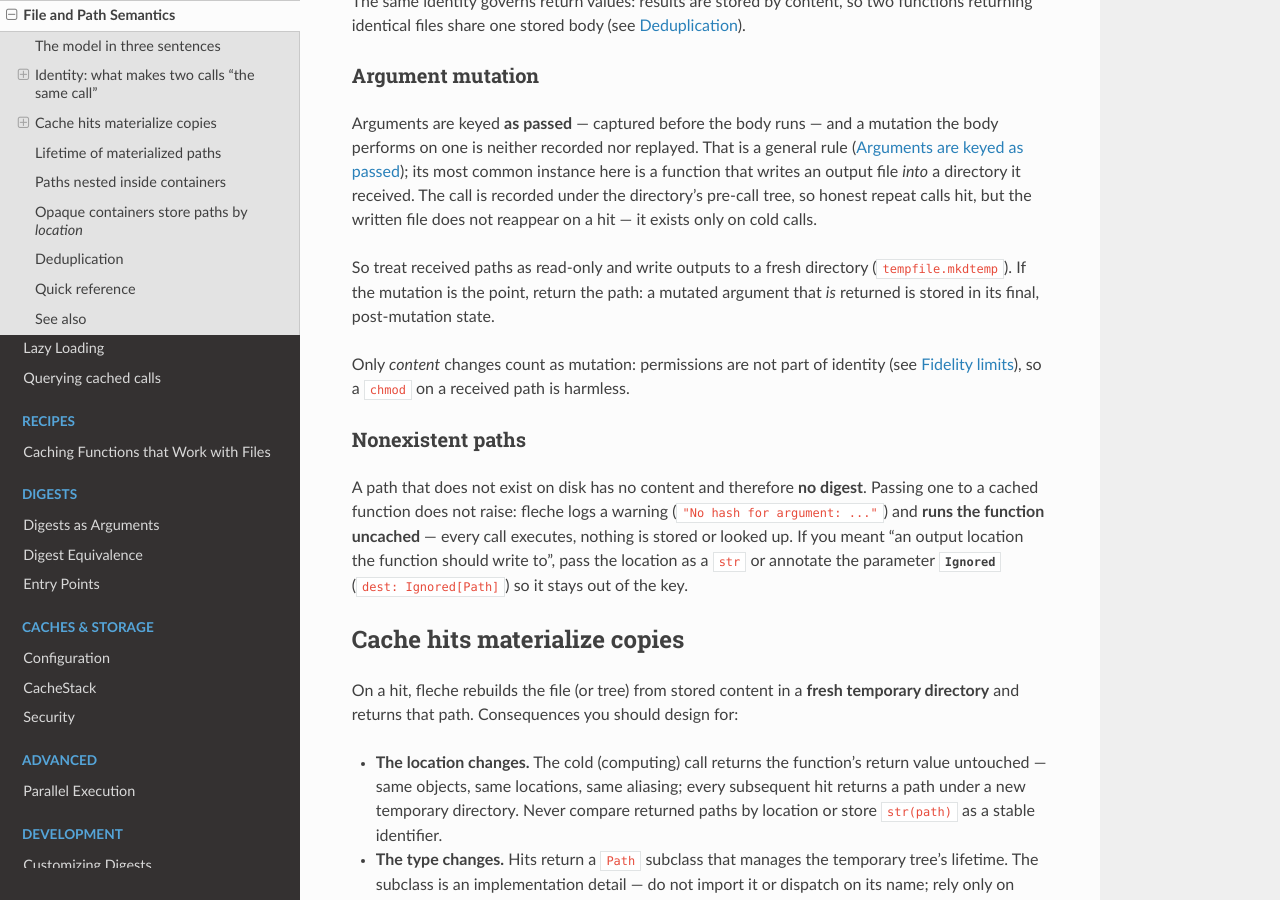
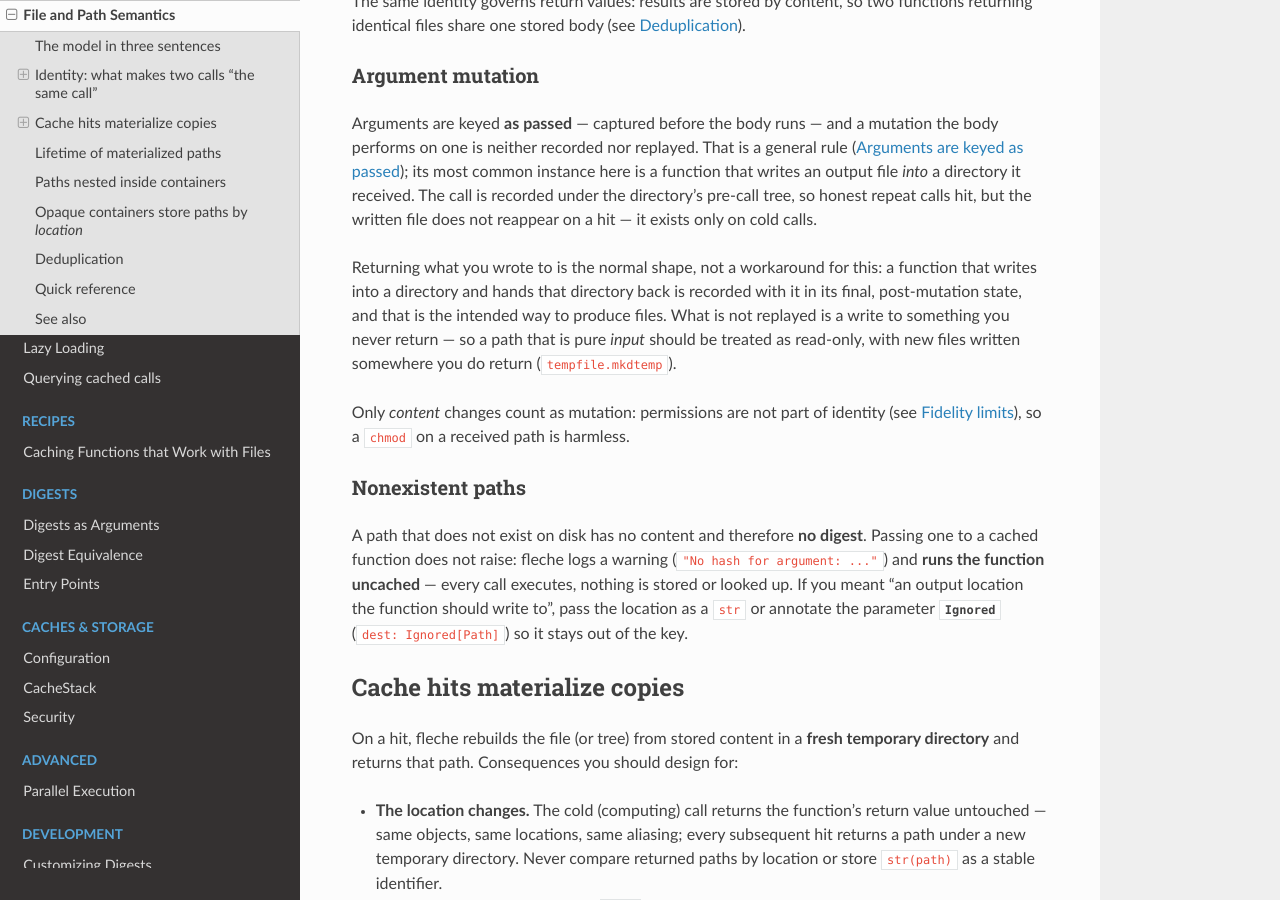
Before and after one commit to pmrv/fleche, a Sphinx documentation site: the page built from docs/usage/file_semantics.rst, in a window 1280 px wide and 900 px high, scrolled down 887 px. Built offline with Sphinx 7.4.7 and the Read the Docs theme 3.1.0, drawn with Linux system fonts in a browser that asks for light colours; pages that are not in the unit, such as notebooks, are missing from menus; some of the changed text lies outside the part shown.

Commit message:
docs: reframe path caveats as model consequences, not defects
Review revisions on #831.

- `file_semantics` argument mutation: led with "treat received paths as
  read-only", which framed writing-into-a-directory-and-returning-it as an
  odd case to work around.  It is the normal shape — and the one the shell
  pipeline in Files.ipynb uses.  Lead with that instead; the read-only advice
  now applies only to paths that are pure input.

- `file_semantics` nesting: "any depth" was asserted without saying why, and
  `remaining_depth` looked like it might narrow it.  It cannot, at any
  setting: a Path matches no destructurer, so `_intern_rec` leaves its depth
  at infinity and always writes it out as its own entry rather than inlining
  it — and being written out is exactly what hands it to PathValueMixin.
  `remaining_depth` only tunes inline-vs-separate for destructurable nodes.
  Verified across remaining_depth 0/1/3/10 at nesting depths 0-8.

- `Files.ipynb`: the `write.query().table()` cell demonstrated generic query
  introspection, nothing path-specific.  Replaced with the value store's own
  view of a stored path — the content `bytes` under their digest plus the
  FileBlob/DirectoryBlob record naming them — which also shows left.txt and
  right.txt sharing one content digest, the dedup from the cell above seen
  from the storage side.

- `PathsInContainers.ipynb`: the six "Edge N" sections read as a defect list
  awaiting fixes.  Three of them aren't defects — location changes, aliasing
  loss, and per-hit copies follow from caching a pure function by value, and
  code relying on location, identity, or unreturned siblings was relying on
  something never promised.  Those are now "Beware:" sections that say so.
  The genuinely sharp ones — Path dict keys, opaque containers, container
  subclasses — are "Caveat:", and the intro and summary draw the line.

- Dropped the explanatory comment on the CompletedProcess digest arm.

Co-Authored-By: Claude Opus 5 <noreply@anthropic.com>
Claude-Session: https://claude.ai/code/session_01RascUYS7JgCMHHpXsYbPTf

```diff
--- a/docs/usage/file_semantics.rst
+++ b/docs/usage/file_semantics.rst
@@ -52,10 +52,12 @@ is recorded under the directory's pre-call tree, so honest repeat calls hit,
 but the written file does not reappear on a hit — it exists only on cold
 calls.
 
-So treat received paths as read-only and write outputs to a fresh directory
-(``tempfile.mkdtemp``).  If the mutation is the point, return the path: a
-mutated argument that *is* returned is stored in its final, post-mutation
-state.
+Returning what you wrote to is the normal shape, not a workaround for this: a
+function that writes into a directory and hands that directory back is recorded
+with it in its final, post-mutation state, and that is the intended way to
+produce files.  What is not replayed is a write to something you never return —
+so a path that is pure *input* should be treated as read-only, with new files
+written somewhere you do return (``tempfile.mkdtemp``).
 
 Only *content* changes count as mutation: permissions are not part of
 identity (see :ref:`fidelity-limits`), so a ``chmod`` on a received path is
@@ -162,6 +164,14 @@ applies to each one individually.  Container structure is otherwise faithful
 on a hit: lists and tuples keep their element order, and a mended dict keeps
 the insertion order the stored value had.
 
+"Any depth" is not a figure of speech, and no storage setting narrows it.  A
+``Path`` matches no destructurer, so it is always written out as its own stored
+entry rather than inlined into the container above it — and being written out is
+exactly what hands it to the content machinery.  The
+``remaining_depth`` knob only decides how eagerly *destructurable* nodes are
+split into separate entries, so it cannot put a path out of reach however it is
+set.
+
 Three caveats specific to nesting:
 
 * **Dict keys mend into new keys.**  A ``Path`` used as a dictionary key comes
```
Also changed, not shown: 3 other files.
